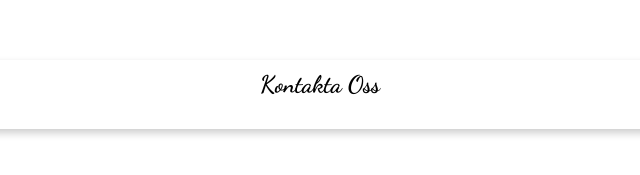
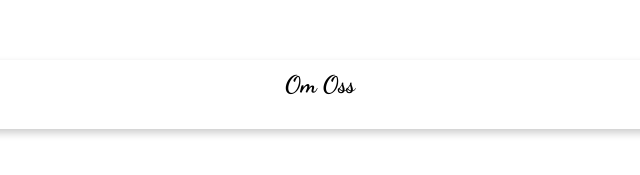
Before and after one commit to KamieHurtig/Grupp-one, a website: page omoss.html in a window 1280 px wide. Shown: the part 521-696 px from the top of the page, 320-960 px from the left. Drawn offline with Linux system fonts and the light colour scheme.

```diff
--- a/omoss.html
+++ b/omoss.html
@@ -47,9 +47,9 @@
 </section>
 
 <section class="kontaktformular-container">
-    <article class="Kontakta Oss">
+    <article class="Om Oss">
         <div class="formular">
-            <h2 class="title"> Kontakta Oss</h2>
+            <h2 class="title"> Om Oss</h2>
 
                 <span class="brodtext"></span>
         </div>
```
